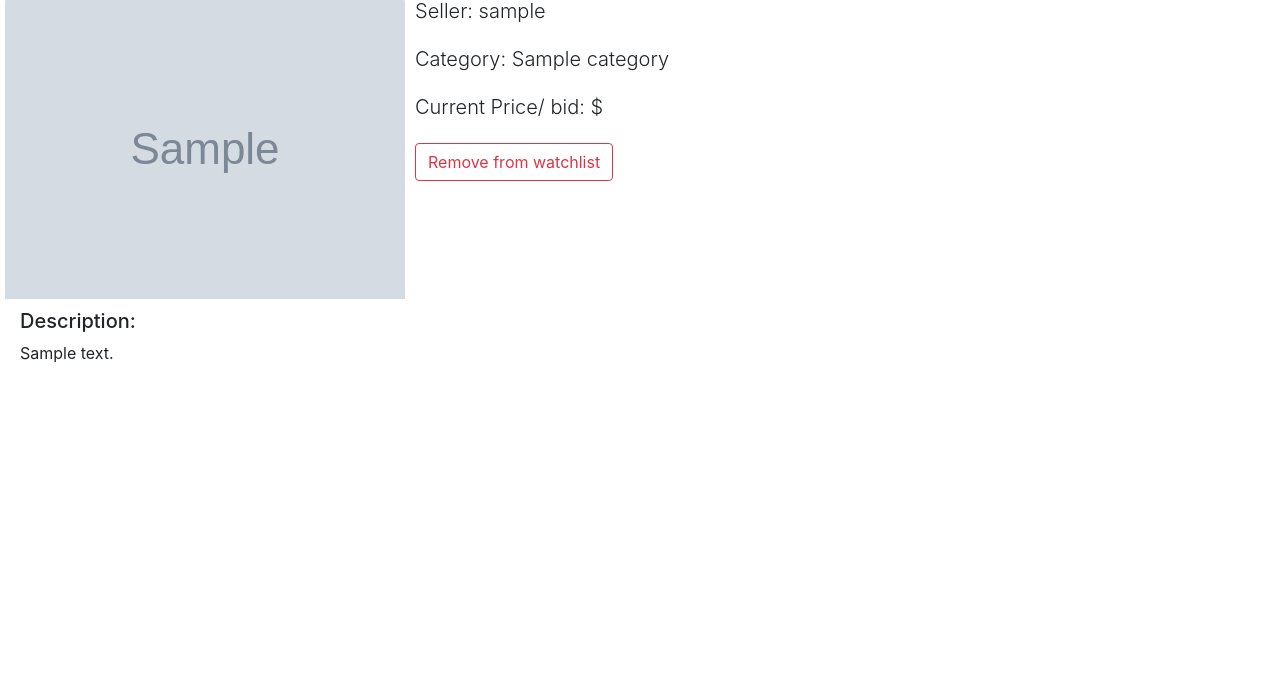
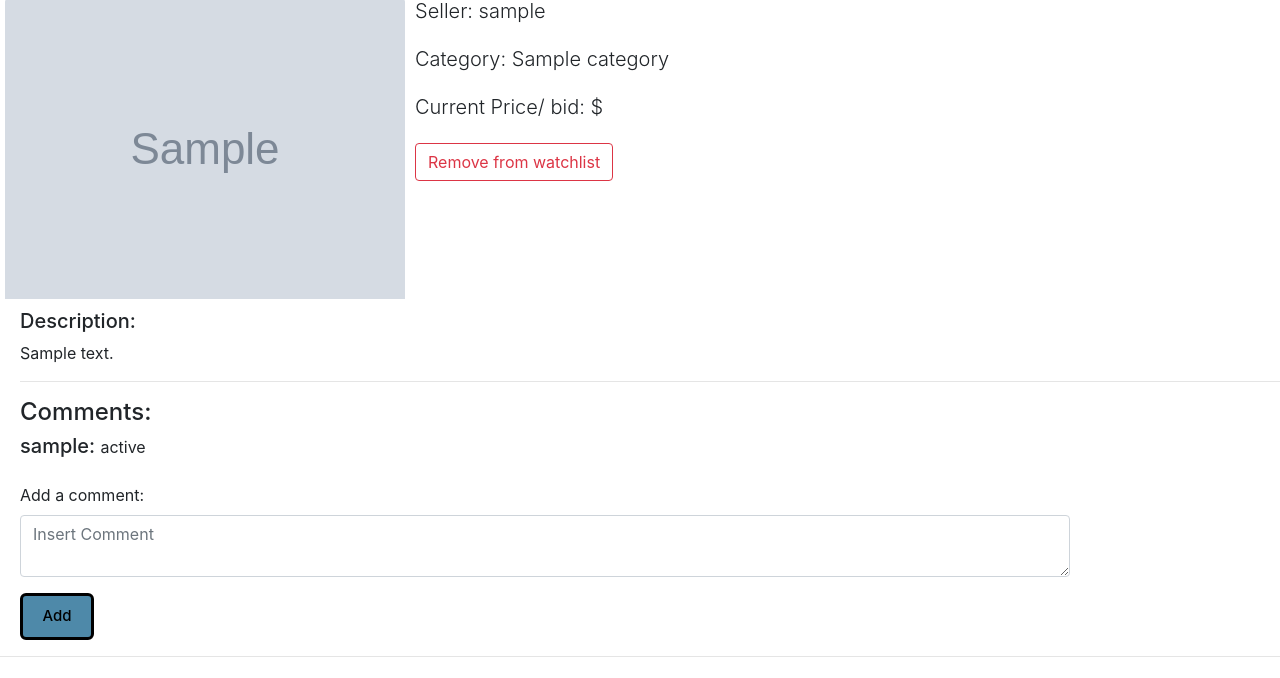
Before and after one commit to Beshoy-Hezky/E-commerce-Auction-Site, a Django app: page /listing/1 in a window 1280 px wide. Shown: the part 122-800 px from the top of the page. Run offline with Django 3.2, Linux system fonts and the light colour scheme; a user stored in the database is signed in; tables that the repository leaves empty hold one stand-in row (values such as "Sample post"); grey boxes marked "Sample" are stand-in pictures; some libraries are stand-ins or nearby versions.

Commit message:
F03: Add front-end to display comments in individual listings

```diff
--- a/commerce/auctions/admin.py
+++ b/commerce/auctions/admin.py
@@ -1,8 +1,9 @@
 from django.contrib import admin
-from .models import User, Category, AuctionListing
+from .models import User, Category, AuctionListing, Bid, Comment
 
 # Register your models here.
 admin.site.register(AuctionListing)
 admin.site.register(User)
 admin.site.register(Category)
-#admin.site.register(Bid)
+admin.site.register(Bid)
+admin.site.register(Comment)
--- a/commerce/auctions/templates/auctions/listing.html
+++ b/commerce/auctions/templates/auctions/listing.html
@@ -23,6 +23,27 @@
     </h5>
     </div>
 
-    <h5 style="margin-top: 10px;">Description: </h5><p>{{ listing.description }} </p>
+    <h5 style="margin-top: 10px;">Description: </h5><p>{{ listing.description }} </p><hr>
+
+        <h4>Comments:</h4>
+    {% for comment in comments %}
+        <div>
+        <h5 style="display: inline">{{ comment.author }}:   </h5> <p style="display: inline">{{ comment.statement }}</p>
+        </div>
+         <br>
+    {% endfor %}
+
+        {% if user.is_authenticated %}
+            <form action="{% url 'add_comment' id=listing.id %}" method="POST">
+            {% csrf_token %}
+                <div class="form-group" style="max-width: 1050px;">
+                    <label for="comment">Add a comment:</label>
+                    <textarea type="text" name="comment" class=" form-control" id="exampleFormControlTextarea1" placeholder="Insert Comment" ></textarea>
+                </div>
+               <button type="submit">Add</button>
+            </form>
+    {% endif %}
+    </div><hr>
+
 
 {% endblock %}
```
